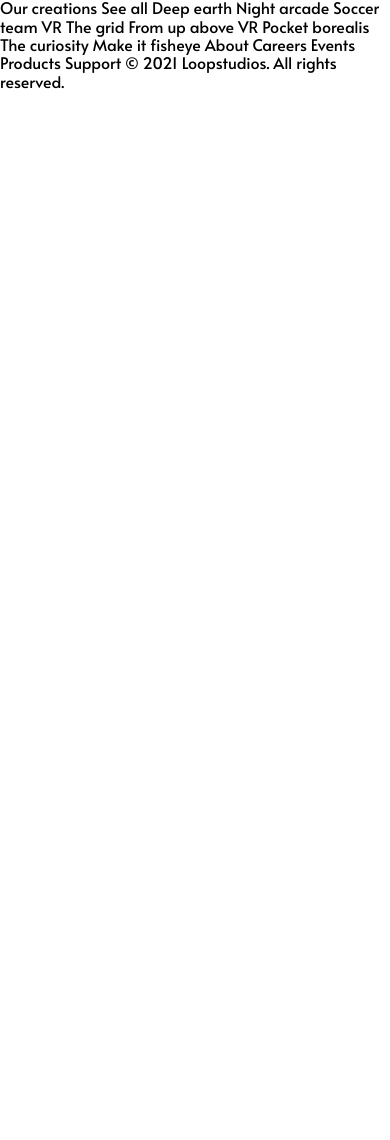
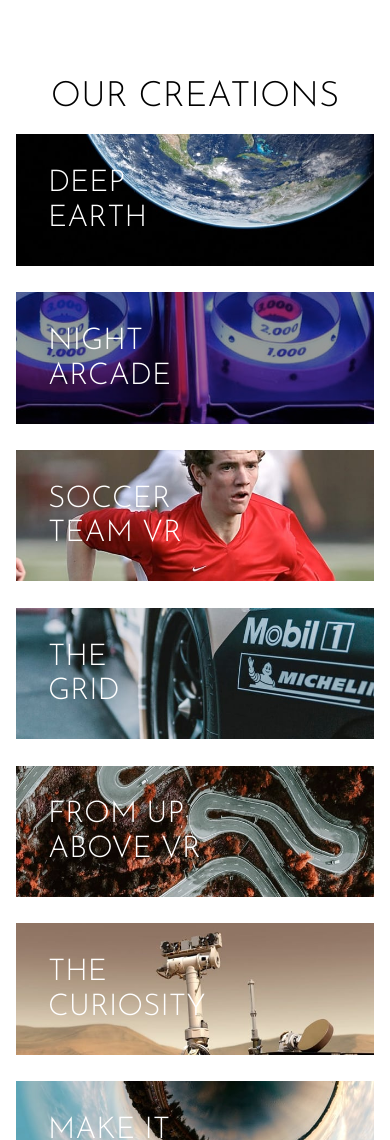
Before and after one commit to bengera/loopstudios, a website: page index.html in a window 390 px wide. Shown: the part 1484-2624 px from the top of the page. Before the commit the page ends 1576 px from the top, so only its background shows below. Drawn offline with Linux system fonts and the light colour scheme.

Commit message:
feat
add creations

```diff
--- a/index.html
+++ b/index.html
@@ -42,13 +42,13 @@
   </header>
 
   <main>
-    <section class="about">
+    <section class="about margin-sm-5">
 
 
       <picture class="about__picture">
-        <source media="(min-width: 650px)" srcset="/img/mobile/image-interactive.jpg"">
-        <source media="(min-width: 465px)" srcset="/img/mobile/image-interactive.jpg"g">
-        <img class="img-interactive" src="/img/mobile/image-interactive.jpg">
+        <source media="(min-width: 650px)" srcset="/img/mobile/image-interactive.jpg">
+        <source media="(min-width: 465px)" srcset="/img/mobile/image-interactive.jpg">
+        <img class="img-interactive" alt="man using VR" src="/img/mobile/image-interactive.jpg">
       </picture>
       <h2>The leader in interactive VR</h2>
       <p class="about__description">
@@ -59,7 +59,84 @@
       </p>
     </section>
 
+<section class="creations">
+    <h2>Our creations</h2>
 
+    <div class="gallery-container">
+
+      <figure class="gallery">
+        <picture class="gallery__picture">
+          <source media="(min-width: 650px)" srcset="./img/desktop/image-deep-earth.jpg">
+          <source media="(min-width: 465px)" srcset="./img/mobile/image-deep-earth.jpg">
+          <img class="gallery__img" src="./img/mobile/image-deep-earth.jpg">
+        </picture>
+        <figcaption class="gallery__figcaption">Deep <br> earth</figcaption>
+      </figure>
+
+      <figure class="gallery">
+        <picture class="gallery__picture">
+          <source media="(min-width: 650px)" srcset="./img/desktop/image-night-arcade.jpg">
+          <source media="(min-width: 465px)" srcset="./img/mobile/image-night-arcade.jpg">
+          <img class="gallery__img" src="./img/mobile/image-night-arcade.jpg">
+        </picture>
+        <figcaption class="gallery__figcaption">Night <br> Arcade</figcaption>
+      </figure>
+
+      <figure class="gallery">
+        <picture class="gallery__picture">
+          <source media="(min-width: 650px)" srcset="./img/desktop/image-soccer-team.jpg">
+          <source media="(min-width: 465px)" srcset="./img/mobile/image-soccer-team.jpg">
+          <img class="gallery__img" src="./img/mobile/image-soccer-team.jpg">
+        </picture>
+        <figcaption class="gallery__figcaption">Soccer <br> Team VR</figcaption>
+      </figure>
+
+      <figure class="gallery">
+        <picture class="gallery__picture">
+          <source media="(min-width: 650px)" srcset="./img/desktop/image-grid.jpg">
+          <source media="(min-width: 465px)" srcset="./img/mobile/image-grid.jpg">
+          <img class="gallery__img" src="./img/mobile/image-grid.jpg">
+        </picture>
+        <figcaption class="gallery__figcaption">The <br> Grid</figcaption>
+      </figure>
+
+      <figure class="gallery">
+        <picture class="gallery__picture">
+          <source media="(min-width: 650px)" srcset="./img/desktop/image-from-above.jpg">
+          <source media="(min-width: 465px)" srcset="./img/mobile/image-from-above.jpg">
+          <img class="gallery__img" src="./img/mobile/image-from-above.jpg">
+        </picture>
+        <figcaption class="gallery__figcaption">From Up <br> Above VR</figcaption>
+      </figure>
+
+      <figure class="gallery">
+        <picture class="gallery__picture">
+          <source media="(min-width: 650px)" srcset="./img/desktop/image-curiosity.jpg">
+          <source media="(min-width: 465px)" srcset="./img/mobile/image-curiosity.jpg">
+          <img class="gallery__img" src="./img/mobile/image-curiosity.jpg">
+        </picture>
+        <figcaption class="gallery__figcaption">The <br> curiosity</figcaption>
+      </figure>
+
+      <figure class="gallery">
+        <picture class="gallery__picture">
+          <source media="(min-width: 650px)" srcset="./img/desktop/image-fisheye.jpg">
+          <source media="(min-width: 465px)" srcset="./img/mobile/image-fisheye.jpg">
+          <img class="gallery__img" src="./img/mobile/image-fisheye.jpg">
+        </picture>
+        <figcaption class="gallery__figcaption">Make it <br> Fisheye</figcaption>
+      </figure>
+
+      <button class="creations__btn">
+        See all
+      </button>
+
+
+
+
+    </div> <!--gallery-container-->
+
+</section>
 
 
 </main>
@@ -69,9 +146,9 @@
 
 
 
-  Our creations
 
-  See all
+
+  <!-- See all
 
   Deep earth
   Night arcade
@@ -88,7 +165,7 @@
   Products
   Support
 
-  © 2021 Loopstudios. All rights reserved.
+  © 2021 Loopstudios. All rights reserved. -->
 
 
 </body>
--- /dev/null
+++ b/sass/_about.scss
@@ -0,0 +1,32 @@
+h2 {
+    font-size: 35px;
+    font-weight: 300;
+    font-family: $font-secondary;
+    text-transform: uppercase;
+    text-align: center;
+  }
+
+  .about {
+    display: flex;
+    flex-direction: column;
+    gap: 1.2rem;
+    padding: 1rem;
+    text-align: center;
+
+    &__picture {}
+
+    &__description {
+      color: $color-very-dark-gray;
+      line-height: 26px;
+      max-width: 90%;
+      margin: 0 auto;
+
+    }
+  }
+
+  .img-interactive {
+    width: auto;
+    max-width: 95%;
+    height: auto;
+    margin-bottom: 1rem;
+  }
--- a/sass/_base.scss
+++ b/sass/_base.scss
@@ -62,38 +62,59 @@ main {
 
 }
 
+
+
 .margin-sm-5 {
   margin-bottom: 5rem;
 }
 
-h2 {
-  font-size: 35px;
-  font-weight: 300;
-  font-family: $font-secondary;
-  text-transform: uppercase;
-}
 
-.about {
-  display: flex;
-  flex-direction: column;
-  gap: 1.2rem;
-  padding: 1rem;
-  text-align: center;
 
-  &__picture {}
+// creations
 
-  &__description {
-    color: $color-very-dark-gray;
-    line-height: 26px;
-    max-width: 90%;
-    margin: 0 auto;
+.creations {
+
+  &__btn {
+    background-color: white;
+    border: 2px solid black;
+    text-transform: uppercase;
+    letter-spacing: 0.2em;
+    margin:0 auto;
+    max-width: 50%;
+    padding: 1rem 3rem;
 
   }
 }
 
-.img-interactive {
-  width: auto;
-  max-width: 95%;
-  height: auto;
-  margin-bottom: 1rem;
+.gallery-container {
+  display: flex;
+  flex-direction: column;
+  gap: 1.5rem;
+  padding: 1rem;
 }
+
+.gallery {
+
+  position: relative;
+
+
+  &__img {
+    max-width: 100%;
+    height: auto;
+    max-height: 100%;
+  }
+
+  &__figcaption {
+    color: $color-white;
+    font-family: $font-secondary;
+    position: absolute;
+    bottom: 2rem;
+    left: 2rem;
+    text-transform: uppercase;
+    font-size: 30px;
+  }
+}
+
+figure.gallery:nth-child(2)>picture:nth-child(1)>img:nth-child(3) {
+  filter: brightness(60%);
+}
--- a/sass/main.scss
+++ b/sass/main.scss
@@ -1,3 +1,4 @@
 @import "normalize";
 @import "base";
 @import "header";
+@import "about";
```
Also changed, not shown: css/style.css.
